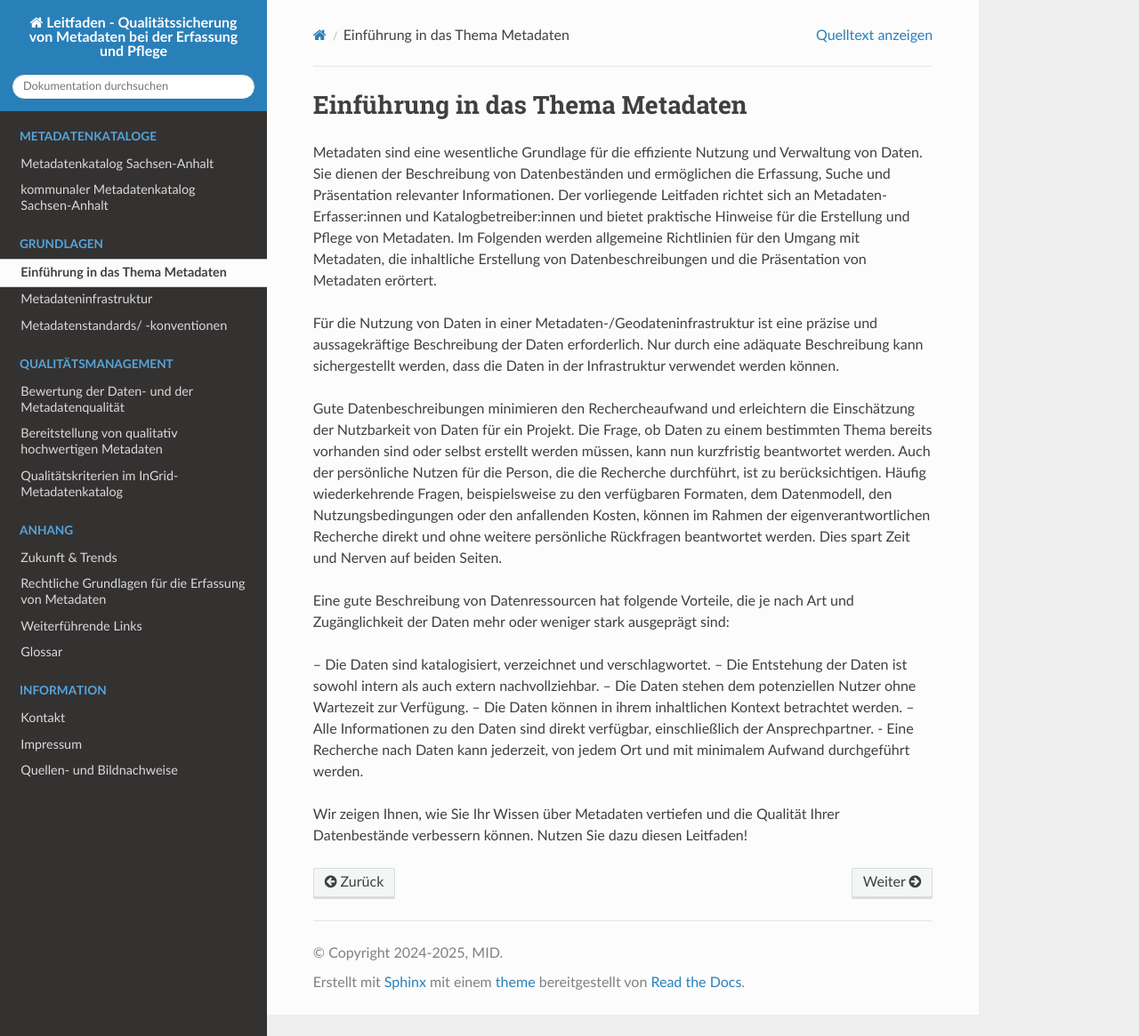
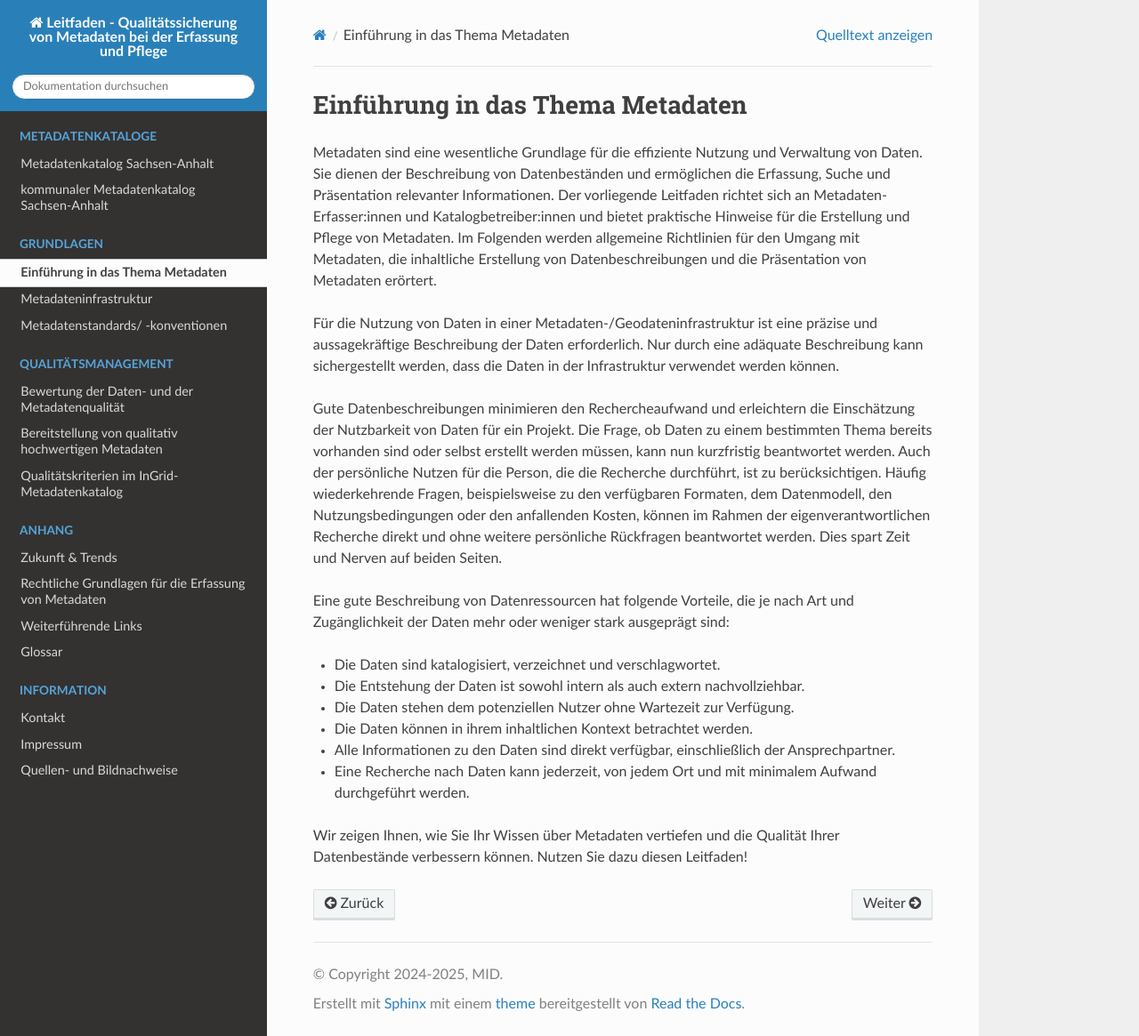
Before and after one commit to tomiwo/ingrid-mdk-st-high-quality-metadata, a Sphinx documentation site: the page built from docs/grundlagen/einfuehrung.rst, in a window 1280 px wide and 1165 px high. Shown: the whole window at 89% size. Built offline with Sphinx 7.4.7 and the Read the Docs theme 3.1.0, drawn with Linux system fonts in a browser that asks for light colours.

```diff
--- a/docs/grundlagen/einfuehrung.rst
+++ b/docs/grundlagen/einfuehrung.rst
@@ -12,11 +12,11 @@ Gute Datenbeschreibungen minimieren den Rechercheaufwand und erleichtern die Ein
 
 Eine gute Beschreibung von Datenressourcen hat folgende Vorteile, die je nach Art und Zugänglichkeit der Daten mehr oder weniger stark ausgeprägt sind:
 
-– Die Daten sind katalogisiert, verzeichnet und verschlagwortet.
-– Die Entstehung der Daten ist sowohl intern als auch extern nachvollziehbar.
-– Die Daten stehen dem potenziellen Nutzer ohne Wartezeit zur Verfügung.
-– Die Daten können in ihrem inhaltlichen Kontext betrachtet werden.
-– Alle Informationen zu den Daten sind direkt verfügbar, einschließlich der Ansprechpartner.
+- Die Daten sind katalogisiert, verzeichnet und verschlagwortet.
+- Die Entstehung der Daten ist sowohl intern als auch extern nachvollziehbar.
+- Die Daten stehen dem potenziellen Nutzer ohne Wartezeit zur Verfügung.
+- Die Daten können in ihrem inhaltlichen Kontext betrachtet werden.
+- Alle Informationen zu den Daten sind direkt verfügbar, einschließlich der Ansprechpartner.
 - Eine Recherche nach Daten kann jederzeit, von jedem Ort und mit minimalem Aufwand durchgeführt werden.
 
 Wir zeigen Ihnen, wie Sie Ihr Wissen über Metadaten vertiefen und die Qualität Ihrer Datenbestände verbessern können. Nutzen Sie dazu diesen Leitfaden!
```
